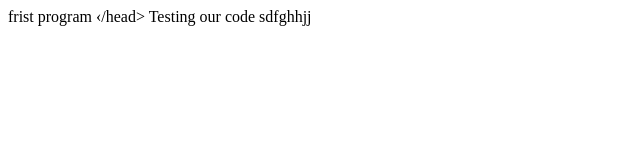
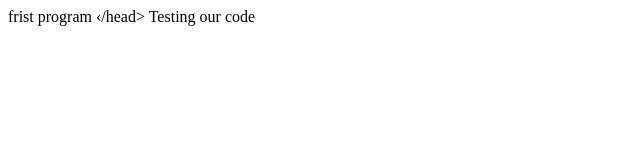
Before and after one commit to nada0186/My-webpage-, a plain HTML site: page index.html in a window 1280 px wide. Shown: the full height of the page, 0-640 px from the left. Drawn offline with Linux system fonts and the light colour scheme.

Commit message:
Update index.html

```diff
--- a/index.html
+++ b/index.html
@@ -4,6 +4,6 @@
 <litle>frist program</litle>
 ‹/head>
 <body>
-Testing our code sdfghhjj
+Testing our code
 </body>
 </html>
```
